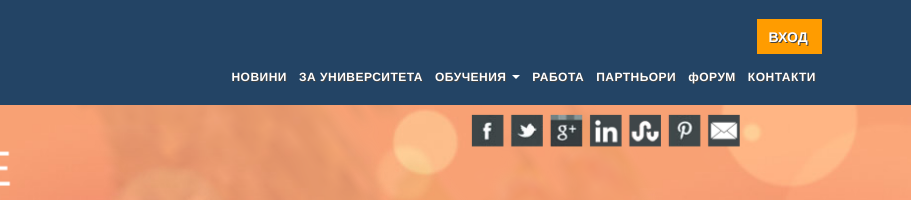
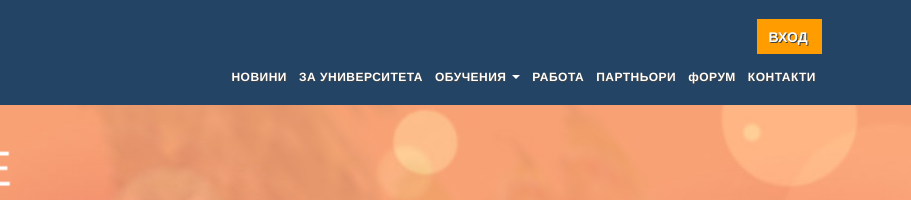
Before and after one commit to shizhi1/WebTWProject, a plain HTML site: page SpirtUni/index.html in a window 1280 px wide. Shown: the top 200 px of the page, 369-1280 px from the left. Drawn offline with nearby package versions, Linux system fonts and the light colour scheme.

Commit message:
Removed Social Network Buttons
Removed the social network buttons and images (folder "Share" in "img")

```diff
--- a/SpirtUni/index.html
+++ b/SpirtUni/index.html
@@ -292,20 +292,6 @@
                 }
             </style>
 
-            <!-- Example to add fixed static share buttons in slider BEGIN -->
-            <!-- Remove it if no need -->
-            <div u="any" style="position: absolute; display: block; top: 6px; right: 170px; width: 280px; height: 40px;">
-
-
-                <a class="share-icon share-facebook" target="_blank" href="http://www.facebook.com/sharer.php?u=http://jssor.com" title="Share on Facebook"></a>
-                <a class="share-icon share-twitter" target="_blank" href="http://twitter.com/share?url=http://jssor.com&text=jQuery%20Image%20Slider/Slideshow/Carousel/Gallery/Banner%20javascript+html%20TOUCH%20SWIPE%20Responsive" title="Share on Twitter"></a>
-                <a class="share-icon share-googleplus" target="_blank" href="https://plus.google.com/share?url=http://jssor.com" title="Share on Google Plus"></a>
-                <a class="share-icon share-linkedin" target="_blank" href="http://www.linkedin.com/shareArticle?mini=true&url=http://jssor.com" title="Share on LinkedIn"></a>
-                <a class="share-icon share-stumbleupon" target="_blank" href="http://www.stumbleupon.com/submit?url=http://jssor.com&title=jQuery%20Image%20Slider/Slideshow/Carousel/Gallery/Banner%20javascript+html%20TOUCH%20SWIPE%20Responsive" title="Share on StumbleUpon"></a>
-                <a class="share-icon share-pinterest" target="_blank" href="http://pinterest.com/pin/create/button/?url=http://jssor.com&media=http://jssor.com/img/site/jssor.slider.jpg&description=jQuery%20Image%20Slider/Slideshow/Carousel/Gallery/Banner%20javascript+html%20TOUCH%20SWIPE%20Responsive" title="Share on Pinterst"></a>
-                <a class="share-icon share-email" target="_blank" href="mailto:?Subject=Jssor%20Slider&Body=Highly%20recommended%20jQuery%20Image%20Slider/Slideshow/Carousel/Gallery/Banner%20javascript+html%20TOUCH%20SWIPE%20Responsive%20http://jssor.com" title="Share by Email"></a>
-            </div>
-            <!-- Example to add fixed static share buttons in slider END -->
         </div>
 
         <!-- Bullet Navigator Skin Begin -->
```
Also changed, not shown: SpirtUni/images/share/share-icons.png (deleted), 1 other file.
